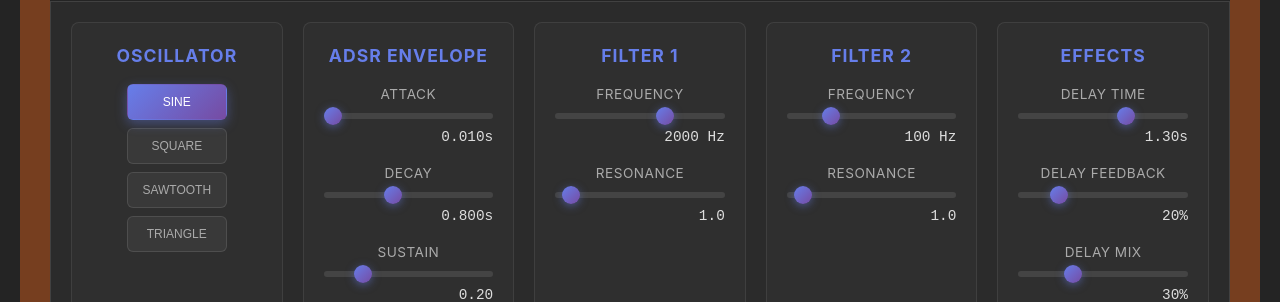
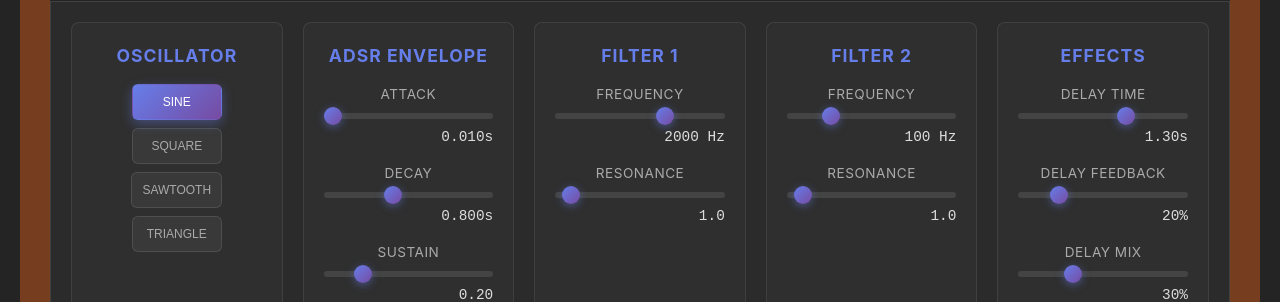
Before and after one commit to UNVRSmusic/unvrs-synth, a React (Vite) app: page / in a window 1280 px wide. Both pictures are taken after a click on the button "Click to Initialize Audio". Shown: the part 200-502 px from the top of the page. Built offline with nearby package versions, Linux system fonts and the light colour scheme.

Commit message:
Update ControlSection.css

```diff
--- a/src/components/ControlSection.css
+++ b/src/components/ControlSection.css
@@ -98,13 +98,13 @@
 }
 
 .wave-btn {
-  min-width: 100px;
+  min-width: 90px;
 }
 
-.wave-btn,
 .filter-btn,
 .mono-btn,
-.portamento-btn {
+.portamento-btn,
+.wave-btn {
   padding: 10px;
   background: rgba(255, 255, 255, 0.05);
   border: 1px solid rgba(255, 255, 255, 0.1);
```
